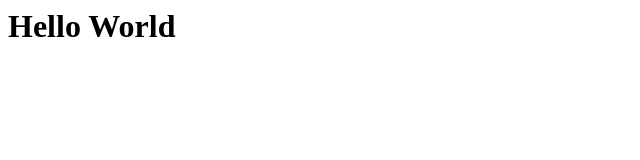
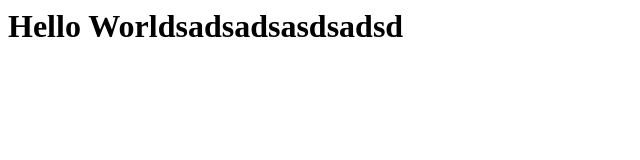
Before and after one commit to zeesh97/3idiots_tasks, a plain HTML site: page index.html in a window 1280 px wide. Shown: the whole page, without its empty margins (0-640 px from the left). Drawn offline with Linux system fonts and the light colour scheme.

Commit message:
UPDATION

```diff
--- a/index.html
+++ b/index.html
@@ -5,7 +5,7 @@
 <body>
 
 <h1>
-	Hello World
+	Hello Worldsadsadsasdsadsd
 </h1>
 </body>
 </html>
```
